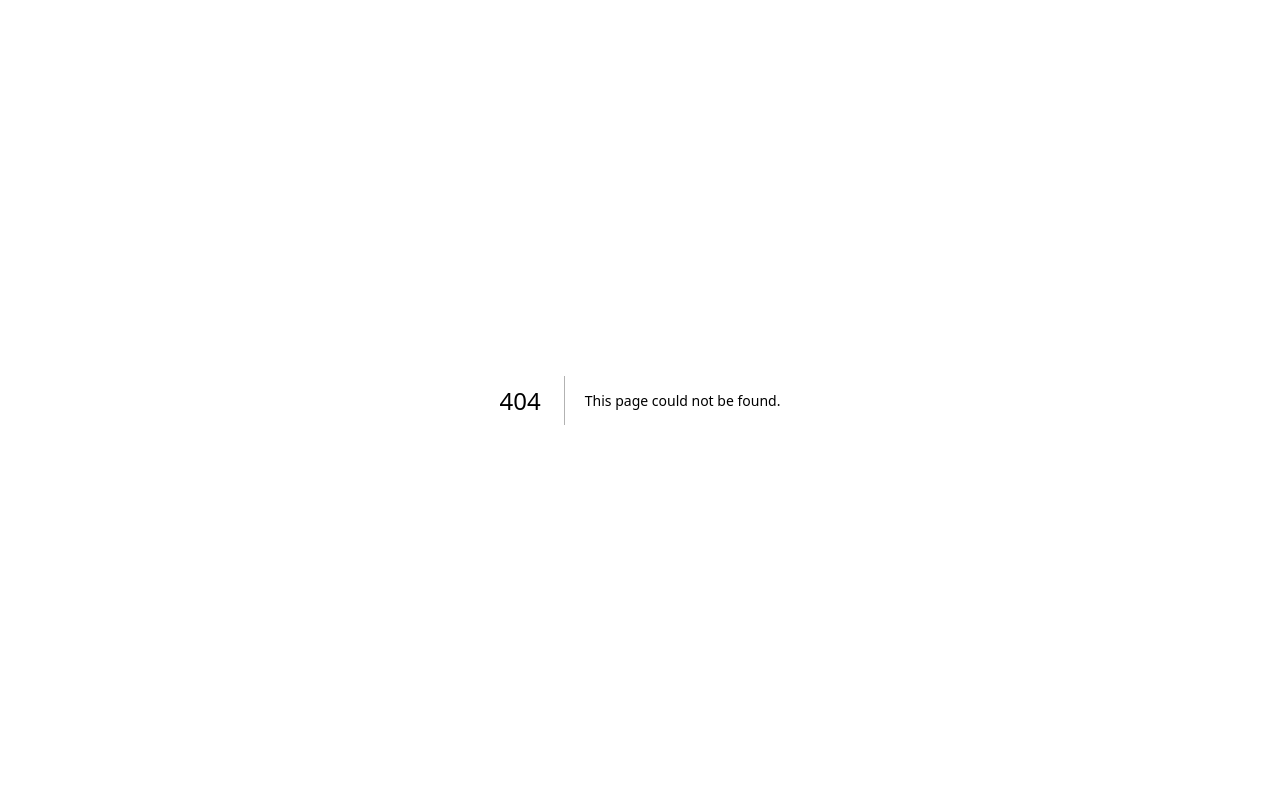
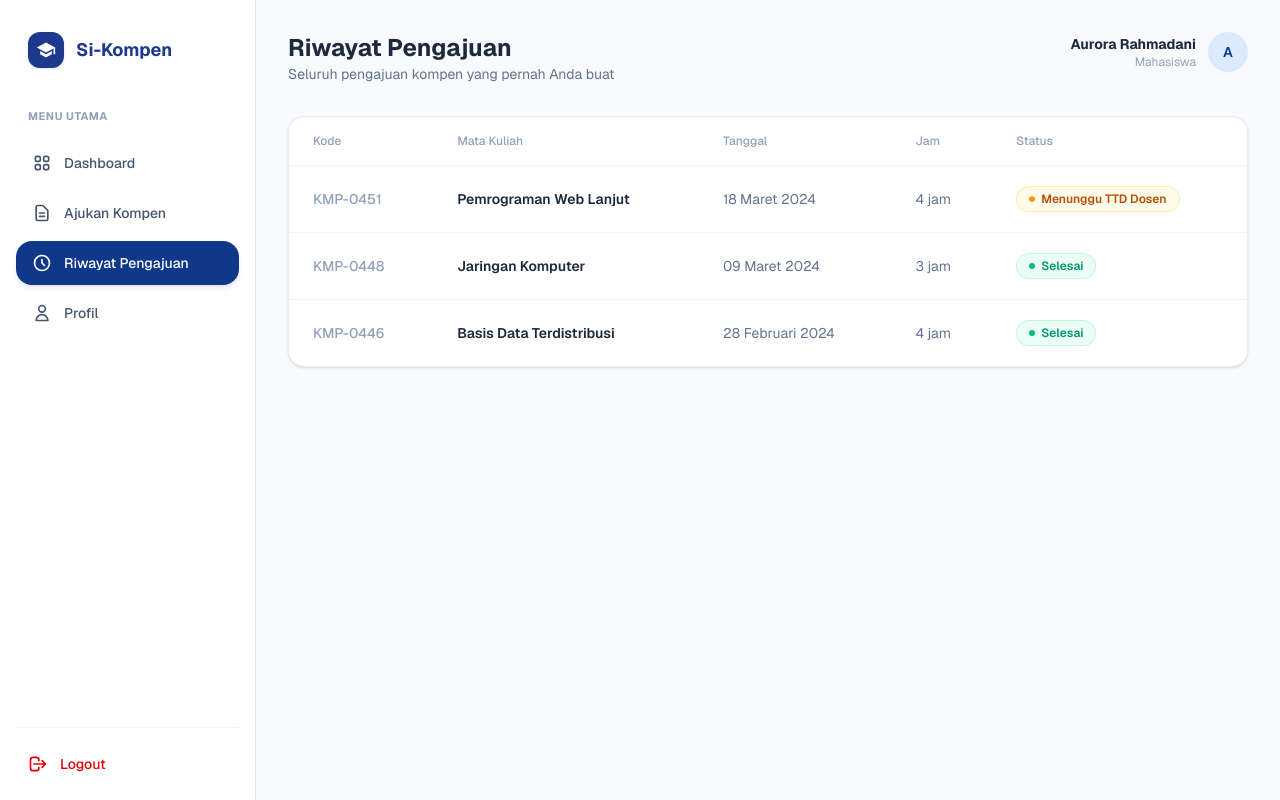
Before and after one commit to triaanandafh/Si-Kompen, a Next.js app: page /dashboard/riwayat in a window 1280 px wide. Before the commit this address had no page. Built offline with nearby package versions, Linux system fonts and the light colour scheme.

Commit message:
feat: halaman  riwayat pengajuan

```diff
--- /dev/null
+++ b/app/dashboard/riwayat/page.tsx
@@ -0,0 +1,159 @@
+'use client';
+
+import React, { useState, useEffect } from 'react';
+import Sidebar from '@/components/Sidebar';
+
+interface PengajuanHistory {
+  id: string;
+  kode: string;
+  mataKuliah: string;
+  tanggal: string;
+  jam: string;
+  status: 'Menunggu TTD Dosen' | 'Selesai' | 'Ditolak';
+}
+
+export default function RiwayatPengajuanPage() {
+  const [user, setUser] = useState<{ name: string; role: string }>({
+    name: '',
+    role: '',
+  });
+
+  // Mock Data Riwayat Pengajuan
+  const [historyList] = useState<PengajuanHistory[]>([
+    {
+      id: '1',
+      kode: 'KMP-0451',
+      mataKuliah: 'Pemrograman Web Lanjut',
+      tanggal: '18 Maret 2024',
+      jam: '4 jam',
+      status: 'Menunggu TTD Dosen',
+    },
+    {
+      id: '2',
+      kode: 'KMP-0448',
+      mataKuliah: 'Jaringan Komputer',
+      tanggal: '09 Maret 2024',
+      jam: '3 jam',
+      status: 'Selesai',
+    },
+    {
+      id: '3',
+      kode: 'KMP-0446',
+      mataKuliah: 'Basis Data Terdistribusi',
+      tanggal: '28 Februari 2024',
+      jam: '4 jam',
+      status: 'Selesai',
+    },
+  ]);
+
+  useEffect(() => {
+    const savedUser = localStorage.getItem('user');
+    if (savedUser) {
+      setUser(JSON.parse(savedUser));
+    } else {
+      setUser({
+        name: 'Aurora Rahmadani',
+        role: 'Mahasiswa',
+      });
+    }
+  }, []);
+
+  const initial = user.name ? user.name.charAt(0).toUpperCase() : 'A';
+
+  // Helper Badge Color berdasarkan Status
+  const getStatusBadge = (status: PengajuanHistory['status']) => {
+    switch (status) {
+      case 'Menunggu TTD Dosen':
+        return (
+          <span className="inline-flex items-center gap-1.5 px-3 py-1 rounded-full text-xs font-semibold bg-amber-50 text-amber-700 border border-amber-200/60">
+            <span className="w-1.5 h-1.5 rounded-full bg-amber-500"></span>
+            Menunggu TTD Dosen
+          </span>
+        );
+      case 'Selesai':
+        return (
+          <span className="inline-flex items-center gap-1.5 px-3 py-1 rounded-full text-xs font-semibold bg-emerald-50 text-emerald-600 border border-emerald-200/60">
+            <span className="w-1.5 h-1.5 rounded-full bg-emerald-500"></span>
+            Selesai
+          </span>
+        );
+      case 'Ditolak':
+        return (
+          <span className="inline-flex items-center gap-1.5 px-3 py-1 rounded-full text-xs font-semibold bg-rose-50 text-rose-600 border border-rose-200/60">
+            <span className="w-1.5 h-1.5 rounded-full bg-rose-500"></span>
+            Ditolak
+          </span>
+        );
+      default:
+        return null;
+    }
+  };
+
+  return (
+    <div className="min-h-screen bg-[#F8FAFC] flex font-sans">
+      {/* Sidebar Component */}
+      <Sidebar />
+
+      {/* Main Content Area */}
+      <main className="flex-1 p-8 overflow-y-auto">
+        {/* Top Header */}
+        <header className="flex justify-between items-start mb-8">
+          <div>
+            <h1 className="text-2xl font-bold text-slate-800">
+              Riwayat Pengajuan
+            </h1>
+            <p className="text-sm text-slate-500">
+              Seluruh pengajuan kompen yang pernah Anda buat
+            </p>
+          </div>
+          <div className="flex items-center gap-3">
+            <div className="text-right">
+              <p className="text-sm font-bold text-slate-800">{user.name}</p>
+              <p className="text-xs text-slate-400">{user.role}</p>
+            </div>
+            <div className="w-10 h-10 rounded-full bg-blue-100 text-[#0F388A] font-semibold flex items-center justify-center text-sm">
+              {initial}
+            </div>
+          </div>
+        </header>
+
+        {/* Table Container */}
+        <div className="bg-white rounded-2xl border border-slate-200/80 shadow-sm overflow-hidden">
+          <div className="overflow-x-auto">
+            <table className="w-full text-left border-collapse">
+              <thead>
+                <tr className="border-b border-slate-100 text-slate-400 font-medium text-xs">
+                  <th className="py-4 px-6 font-medium">Kode</th>
+                  <th className="py-4 px-6 font-medium">Mata Kuliah</th>
+                  <th className="py-4 px-6 font-medium">Tanggal</th>
+                  <th className="py-4 px-6 font-medium">Jam</th>
+                  <th className="py-4 px-6 font-medium">Status</th>
+                </tr>
+              </thead>
+              <tbody className="divide-y divide-slate-100 text-sm">
+                {historyList.map((item) => (
+                  <tr
+                    key={item.id}
+                    className="hover:bg-slate-50/50 transition-colors"
+                  >
+                    <td className="py-5 px-6 text-slate-400 font-medium">
+                      {item.kode}
+                    </td>
+                    <td className="py-5 px-6 font-semibold text-slate-800">
+                      {item.mataKuliah}
+                    </td>
+                    <td className="py-5 px-6 text-slate-500">
+                      {item.tanggal}
+                    </td>
+                    <td className="py-5 px-6 text-slate-500">{item.jam}</td>
+                    <td className="py-5 px-6">{getStatusBadge(item.status)}</td>
+                  </tr>
+                ))}
+              </tbody>
+            </table>
+          </div>
+        </div>
+      </main>
+    </div>
+  );
+}
```
